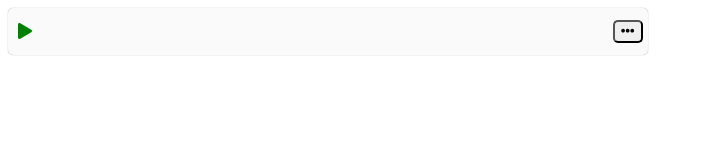
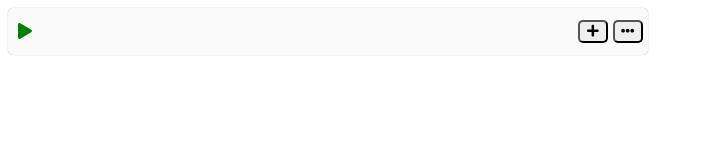
Before and after one commit to nacho-carnicero/fitness, a React (Create React App) app: page / in a window 1280 px wide. Shown: the top 160 px of the page, without its empty margins (0-703 px from the left). Built offline with nearby package versions, Linux system fonts and the light colour scheme.

Commit message:
Add plus button to training next to popover

```diff
--- a/src/components/training/index.tsx
+++ b/src/components/training/index.tsx
@@ -2,27 +2,33 @@ import React from "react";
 import styled from "@emotion/styled";
 import { map, get, getOr } from "lodash/fp";
 import { Circuit } from "../circuit";
+import { PopList } from "../atoms/popover";
 import { neutralColor } from "../../style/colors";
-import { PopList } from "../atoms/popover"
-import { TrainingControls } from "../atoms/trainingControls"
+import { FontAwesomeIcon } from "@fortawesome/react-fontawesome";
+import { faPlus } from "@fortawesome/free-solid-svg-icons";
+import { TrainingControls } from "../atoms/trainingControls";
 import {
   defaultBorderRadius,
   defaultBoxShadow,
   headerHeight
 } from "../../style/layout";
-import { Training as TrainingType, Circuit as CircuitType, TrainingHeader as TrainingHeaderType, AddCircuit as AddCircuitType } from "../../types";
+import {
+  Training as TrainingType,
+  Circuit as CircuitType,
+  TrainingHeader as TrainingHeaderType
+} from "../../types";
 
 const mapUncapped = map.convert({ cap: false });
 
 type Props = {
   training: TrainingType | null;
-  addCircuit: AddCircuitType;
+  addCircuit: () => void;
 };
 
 const TrainingHeader = ({ addCircuit, state }: TrainingHeaderType) => (
   <div
     style={{
-      width: '50%',
+      width: "50%",
       height: headerHeight,
       backgroundColor: neutralColor,
       borderRadius: defaultBorderRadius,
@@ -36,21 +42,32 @@ const TrainingHeader = ({ addCircuit, state }: TrainingHeaderType) => (
     <div style={{ margin: 5 }}>
       <TrainingControls state={state} />
     </div>
-    <div style={{ margin: 5 }}>
-      < PopList
-        anchorOrigin={
-          {
-            vertical: 'center',
-            horizontal: 'center'
-          }
-        }
-        transformOrigin={
-          {
-            vertical: 'top',
-            horizontal: 'right'
-          }
-        }
-        options={["Add", "Edit", "Remove", "Duplicate"]} />
+    <div style={{ margin: 5, flexDirection: "row", display: "flex" }}>
+      <button
+        style={{
+          width: 30,
+          height: 0.75 * 30,
+          borderRadius: 5,
+          marginRight: 5
+        }}
+        onClick={() => {
+          console.log(addCircuit);
+          addCircuit();
+        }}
+      >
+        <FontAwesomeIcon icon={faPlus} />
+      </button>
+      <PopList
+        anchorOrigin={{
+          vertical: "center",
+          horizontal: "center"
+        }}
+        transformOrigin={{
+          vertical: "top",
+          horizontal: "right"
+        }}
+        options={["Edit", "Remove", "Duplicate"]}
+      />
     </div>
   </div>
 );
@@ -78,7 +95,10 @@ export const Training = (props: Props) => {
         flexDirection: "column"
       }}
     >
-      <TrainingHeader addCircuit={props.addCircuit} state={getOr('edit', 'state', props)} />
+      <TrainingHeader
+        addCircuit={props.addCircuit}
+        state={getOr("edit", "state", props)}
+      />
       <TrainingContainer>
         {getContentFromTraining(props.training)}
       </TrainingContainer>
```
